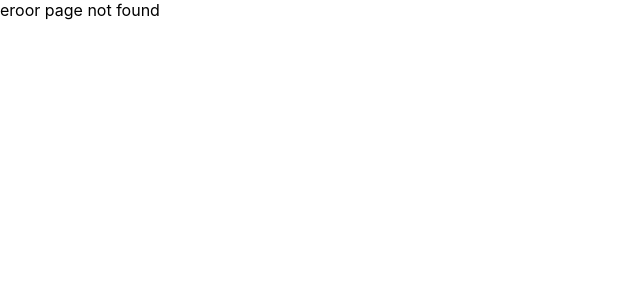
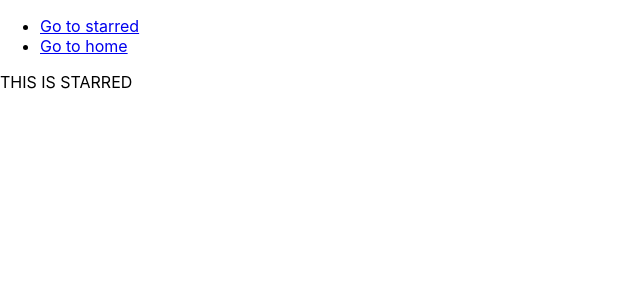
Before and after one commit to ashutoshkumar9431/box-office-app, a React (Create React App) app: page /starred in a window 1280 px wide. Before the commit this address had no page. Shown: the top 300 px of the page, without its empty margins (0-640 px from the left). Built offline with nearby package versions, Linux system fonts and the light colour scheme.

Commit message:
added pages component

```diff
--- a/src/App.js
+++ b/src/App.js
@@ -1,23 +1,27 @@
 import React from 'react';
 import {Switch,Route} from 'react-router-dom'
+ import Navs from './components/Navs'
+import { Home } from './components/pages/Home';
+import {Starred } from './components/pages/Starred';
 
 function App() {
-  return <Switch>
+  return (
+  <div>
+    <Navs/>
+    <Switch>
    <Route exact path = "/">
-    t his is
+    <Home/>
    </Route >
-   <Route exact path = "/page1">
-    this is  page1
+   <Route exact path = "/starred">
+   <Starred/>
    </Route >
-   <Route exact path = "/page2">
-    this is  page2
-   </Route >
+
    <Route >
-    eroor page not found
+     <div> page not found </div>
    </Route >
   </Switch>
-
-
+  </div>
+  );
 }
 
 export default App;
--- /dev/null
+++ b/src/components/Navs.js
@@ -0,0 +1,24 @@
+import React from 'react'
+import   { Link } from 'react-router-dom'
+
+const LINK = [
+  {to : '/starred', desc : ' Go to starred' },
+  {to : '/'   , desc : ' Go to home' }
+
+]
+ const Navs = () => {
+  return (
+    <div>
+      <ul>
+       {
+          LINK.map((items) =>
+              <li key ={items.to}>
+              <Link to = {items.to} > {items.desc}</Link>
+             </li>
+          )
+        }
+      </ul>
+    </div>
+  )
+}
+export default Navs
--- /dev/null
+++ b/src/components/pages/Home.js
@@ -0,0 +1,9 @@
+import React from 'react'
+
+export const Home = () => {
+  return (
+    <div>
+      THIS IS HOME
+    </div>
+  )
+}
--- /dev/null
+++ b/src/components/pages/Starred.js
@@ -0,0 +1,9 @@
+import React from 'react'
+
+export const Starred = () => {
+  return (
+    <div>
+      THIS IS STARRED
+    </div>
+  )
+}
```
